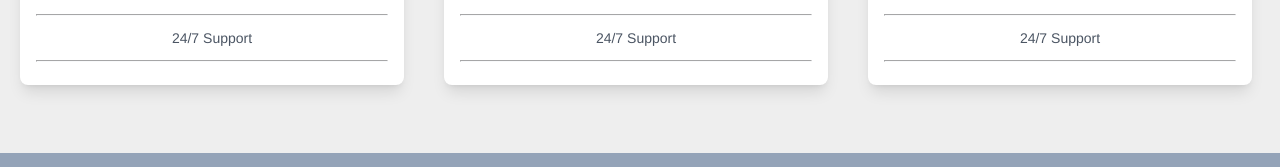
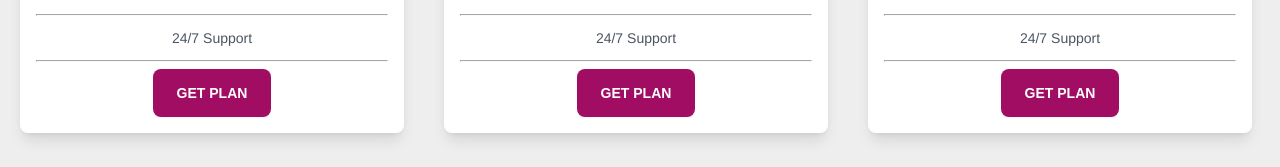
Before and after one commit to tuhin92/QAdvisory, a React (Vite) app: page / in a window 1280 px wide. Shown: the part 4639-4806 px from the top of the page. Built offline with nearby package versions, Linux system fonts and the light colour scheme.

Commit message:
add a button into pricing card

```diff
--- a/src/components/Pricing.jsx
+++ b/src/components/Pricing.jsx
@@ -29,7 +29,9 @@ const Pricing = () => {
                         <hr className="border-gray-50" />
                         <p className="text-gray-600 text-center">24/7 Support</p>
                         <hr className="border-gray-50" />
-
+                        <div className="flex justify-center items-center h-full">
+                            <button className="btn border-none px-6 bg-[#a00d63] text-white hover:bg-slate-400 hover:text-[#a00d63]">GET PLAN</button>
+                        </div>
                     </div>
                 </div>
 
@@ -56,7 +58,9 @@ const Pricing = () => {
                         <hr className="border-gray-50" />
                         <p className="text-gray-600 text-center">24/7 Support</p>
                         <hr className="border-gray-50" />
-
+                        <div className="flex justify-center items-center h-full">
+                            <button className="btn border-none px-6 bg-[#a00d63] text-white hover:bg-slate-400 hover:text-[#a00d63]">GET PLAN</button>
+                        </div>
                     </div>
                 </div>
 
@@ -83,7 +87,9 @@ const Pricing = () => {
                         <hr className="border-gray-50" />
                         <p className="text-gray-600 text-center">24/7 Support</p>
                         <hr className="border-gray-50" />
-
+                        <div className="flex justify-center items-center h-full">
+                            <button className="btn border-none px-6 bg-[#a00d63] text-white hover:bg-slate-400 hover:text-[#a00d63]">GET PLAN</button>
+                        </div>
                     </div>
                 </div>
             </div>
```
